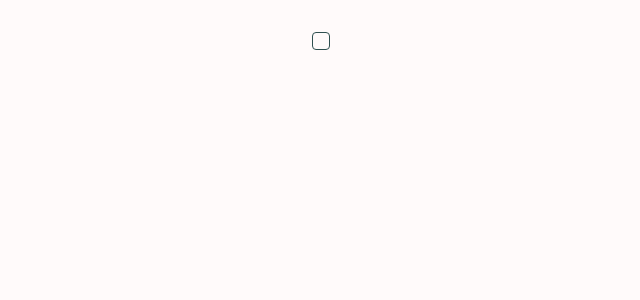
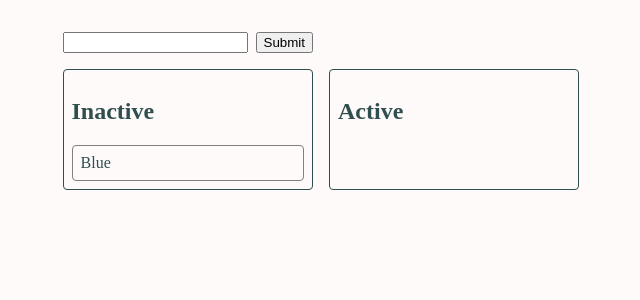
Before and after one commit to shivan-s/color-sort, a SvelteKit app: page / in a window 1280 px wide. Shown: the top 300 px of the page, without its empty margins (319-959 px from the left). Built offline with nearby package versions, Linux system fonts and the light colour scheme.

Commit message:
chore: wip

```diff
--- a/src/lib/assets/app.css
+++ b/src/lib/assets/app.css
@@ -3,6 +3,7 @@
 	--background-color: snow;
 
 	--gap: 1rem;
+	--gap-sm: 0.5rem;
 
 	--padding-sm: 0.5rem;
 	--padding: 1rem;
@@ -23,3 +24,12 @@ main {
 	padding-inline: calc(1dvw);
 	max-width: 1200px;
 }
+
+ul {
+	margin: 0;
+	padding: 0;
+}
+
+li {
+	list-style: none;
+}
--- a/src/lib/server/db.ts
+++ b/src/lib/server/db.ts
@@ -18,22 +18,13 @@ interface InsertColor extends Color {
 	active?: boolean;
 }
 
-interface UpdateColor extends Color {
-	id: number;
-	rank?: number | null;
-	active?: boolean;
-}
+class DB {
+	#colors: SelectColor[] = [{ id: 1, name: 'Blue', rank: 1, active: false }];
+	#sequence = this.#colors.length + 1;
 
-class DB {
-	#sequence = 0;
-	#colors: SelectColor[] = [{ id: 1, name: 'Blue', rank: 1, active: false }];
-
-	get #sequence(): number {
-		return this.#sequence;
-	}
-
-	#incrementSequence(): void {
-		this.#sequence += 1;
+	#logger() {
+		console.log('Sequence: ', this.#sequence);
+		console.log('Colors: ', this.#colors);
 	}
 
 	findById(id: number): SelectColor | null {
@@ -41,28 +32,31 @@ class DB {
 	}
 
 	all(): SelectColor[] {
-		return this.#colors.sort((a, b) => {
-			if (a.rank === null) return -1;
-			if (b.rank === null) return 1;
-			return b.rank - a.rank;
-		});
+		return this.#colors
+			.sort((a, b) => b.id - a.id)
+			.sort((a, b) => {
+				if (a.rank === null) return -1;
+				if (b.rank === null) return 1;
+				return b.rank - a.rank;
+			});
 	}
 
-	insert(m: InsertColor): SelectColor {
-		const { id = this.#sequence, name, rank = null, active = false } = m;
-		if (this.#colors.some(({ id }) => m.id === id)) throw Error('ID not unique');
-		this.#incrementSequence();
+	insert(c: InsertColor): SelectColor {
+		const { id = this.#sequence, name, rank = null, active = false } = c;
+		if (this.#colors.some(({ id }) => c.id === id)) throw Error('ID not unique');
+		this.#sequence += 1;
 		const newMaterial = { id, name, rank, active };
 		this.#colors = [...this.#colors, newMaterial];
+		this.#logger();
 		return newMaterial;
 	}
 
-	update(m: UpdateColor): SelectColor {
-		const { id, name, rank, active } = m;
-		const color = this.#colors.find(({ id }) => m.id === id);
-		if (color) throw Error('ID not found');
-		this.#colors = [...this.#colors, newMaterial];
-		return newMaterial;
+	deleteById(id: number): SelectColor {
+		const cIdx = this.#colors.findIndex((c) => id === c.id);
+		if (cIdx === -1) throw Error('ID not found');
+		const [deletedColor] = this.#colors.splice(cIdx, 1);
+		this.#logger();
+		return deletedColor;
 	}
 }
 
--- a/src/routes/+page.server.ts
+++ b/src/routes/+page.server.ts
@@ -0,0 +1,20 @@
+import { fail } from '@sveltejs/kit';
+import type { Actions } from './$types';
+import { db } from '$lib/server/db';
+
+export const load = () => {
+	const colors = db
+		.all()
+		.sort((a, b) => parseInt(a.name.slice(0)[0], 36) - parseInt(b.name.slice(0)[0], 36));
+	return { colors };
+};
+
+export const actions: Actions = {
+	create: async ({ request }) => {
+		const fd = await request.formData();
+		const name = fd.get('name')?.toString();
+		if (!name) return fail(400, 'Name is invalid');
+		const newColor = db.insert({ name });
+		return { newColor };
+	}
+};
--- a/src/routes/+page.svelte
+++ b/src/routes/+page.svelte
@@ -1,7 +1,53 @@
 <script lang="ts">
 	import Container from '$lib/components/Container.svelte';
+	import type { PageProps } from './$types';
+
+	let { data }: PageProps = $props();
+
+	let inactive = data.colors;
 </script>
 
 <div class="wrapper">
-	<Container></Container>
+	<form method="POST" action="?/create">
+		<div>
+			<input value="" name="name" /><button>Submit</button>
+		</div>
+	</form>
+	<span></span>
+	<Container>
+		<header>
+			<h2>Inactive</h2>
+			<ul>
+				{#each inactive as m (m.id)}
+					<li>{m.name}</li>
+				{/each}
+			</ul>
+		</header>
+	</Container>
+	<Container><header><h2>Active</h2></header></Container>
 </div>
+
+<style>
+	div.wrapper {
+		display: grid;
+		grid-template-columns: 1fr 1fr;
+		gap: 1rem;
+	}
+
+	form {
+		& div {
+			display: flex;
+			gap: 0.5rem;
+		}
+	}
+
+	ul {
+		display: grid;
+		gap: 0.25rem;
+		& li {
+			border: grey solid 1px;
+			border-radius: 0.25rem;
+			padding: 0.5rem;
+		}
+	}
+</style>
```
